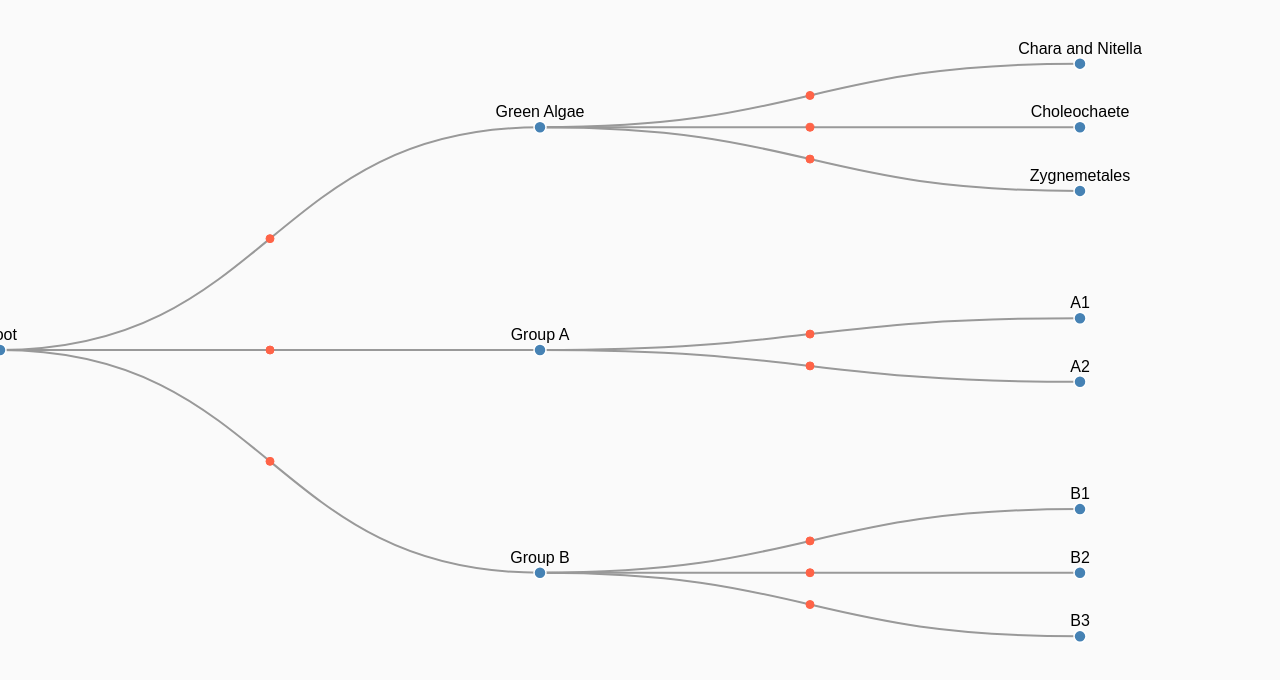
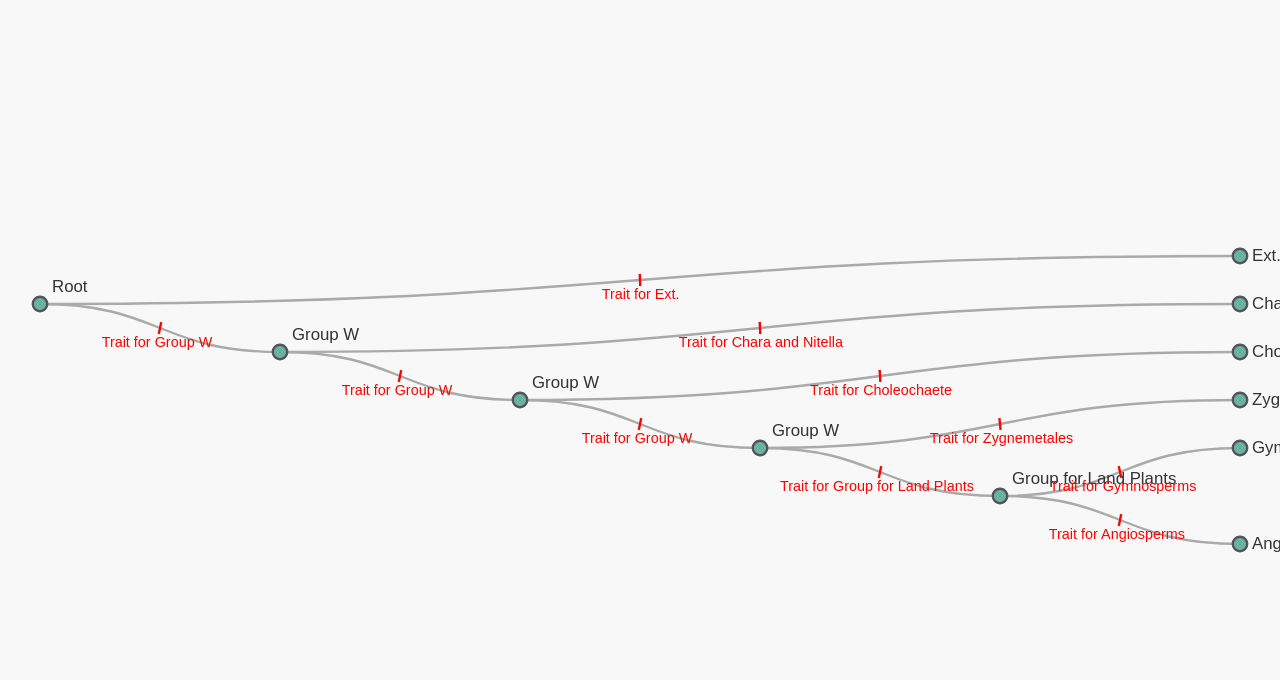
Before and after one commit to apy-h/Tree-Talks-the-Rise-of-the-Sporophyte, a plain HTML site: page test.html in a window 1280 px wide. Drawn offline with nearby package versions, Linux system fonts and the light colour scheme.

Commit message:
Align extant groups on right

```diff
--- a/test.html
+++ b/test.html
@@ -2,177 +2,108 @@
 <html lang="en">
 <head>
   <meta charset="UTF-8" />
-  <title>Tree Talks: the Rise of the Sporophyte</title>
+  <meta name="viewport" content="width=device-width, initial-scale=1.0">
+  <title>Interactive Phylogenetic Tree with Static Traits</title>
+  <script src="https://d3js.org/d3.v6.min.js"></script>
   <style>
-    /* Basic styling for the whole page */
     body {
+      font-family: Arial, sans-serif;
+      background-color: #f8f8f8;
       margin: 0;
-      padding: 0;
-      font-family: sans-serif;
-      overflow: hidden; /* Prevent page scrolling */
+      overflow: hidden;
     }
-
-    /* Container for the tree */
-    #tree-container {
-      width: 100vw;
-      height: 100vh;
-      background-color: #fafafa;
-    }
-
-    /* Tooltip styling */
-    .tooltip {
-      position: absolute;
-      background: #fff;
-      border: 1px solid #ccc;
-      padding: 8px;
-      border-radius: 4px;
-      pointer-events: none;
-      opacity: 0;
-      transition: opacity 0.2s ease-in-out;
-      box-shadow: 0 2px 4px rgba(0, 0, 0, 0.2);
-      font-size: 14px;
-    }
-
-    /* Styling for nodes, links, and tick marks */
-    .node-circle {
-      fill: steelblue;
-      stroke: #fff;
-      stroke-width: 1.5px;
+    /* Node styles */
+    .node circle {
+      fill: #69b3a2;
+      stroke: #555;
+      stroke-width: 2px;
       cursor: pointer;
     }
-
+    .node text {
+      font-size: 14px;
+      fill: #333;
+      cursor: pointer;
+    }
+    /* Branch link styles */
     .link {
       fill: none;
-      stroke: #999;
+      stroke: #aaa;
       stroke-width: 2px;
     }
-
-    .tick-mark {
-      fill: tomato;
-      stroke: tomato;
+    /* Trait tick mark and label styles */
+    .trait-tick {
+      stroke: red;
+      stroke-width: 2px;
       cursor: pointer;
+    }
+    .trait {
+      font-size: 12px;
+      fill: red;
+      cursor: pointer;
+    }
+    /* Custom pop-up box styles */
+    .popup {
+      position: absolute;
+      background: white;
+      border: 1px solid #ccc;
+      padding: 10px;
+      box-shadow: 2px 2px 10px rgba(0, 0, 0, 0.2);
+      display: none;
+      z-index: 1000;
+      width: 250px;
+    }
+    .popup .close-btn {
+      position: absolute;
+      top: 5px;
+      right: 10px;
+      cursor: pointer;
+      font-weight: bold;
+      color: red;
     }
   </style>
 </head>
 <body>
-  <div id="tree-container"></div>
-
-  <!-- D3.js library -->
-  <script src="https://d3js.org/d3.v7.min.js"></script>
+  <!-- Custom pop-up box -->
+  <div id="popup" class="popup">
+    <span class="close-btn" onclick="closePopup()">×</span>
+    <p id="popup-content"></p>
+  </div>
   <script>
-    // Sample hierarchical data for the tree
+    // Define tree data with some descriptions.
+    // Traits are attached to the branch leading to a node.
+    // If no trait is provided, we will assign a static one.
     const treeData = {
       name: "Root",
+      description: "The common ancestor of all these groups.",
       traits: [],
       children: [
-        {
-          name: "Green Algae",
-          traits: [{ label: "Trait 1", info: "TBD 1"}],
-          children: [
-            {
-              name: "Chara and Nitella",
-              traits: [{ label: "Trait 2", info: "TBD 2"}]
-            },
-            {
-              name: "Choleochaete",
-              traits: [{ label: "Trait 3", info: "TBD 3"}]
-            },
-            {
-              name: "Zygnemetales",
-              traits: [{ label: "Trait 4", info: "TBD 4"}]
-            }
-          ]
-        },
-        {
-          name: "Group A",
-          traits: [{ label: "Trait A", info: "General trait for Group A." }],
-          children: [
-            {
-              name: "A1",
-              traits: [{ label: "Trait A1", info: "Sub-trait for A1." }],
-              children: []
-            },
-            {
-              name: "A2",
-              traits: [{ label: "Trait A2", info: "Sub-trait for A2." }],
-              children: []
-            }
-          ]
-        },
-        {
-          name: "Group B",
-          traits: [{ label: "Trait B", info: "General trait for Group B." }],
-          children: [
-            {
-              name: "B1",
-              traits: [{ label: "Trait B1", info: "Sub-trait for B1." }],
-              children: []
-            },
-            {
-              name: "B2",
-              traits: [{ label: "Trait B2", info: "Sub-trait for B2." }],
-              children: []
-            },
-            {
-              name: "B3",
-              traits: [{ label: "Trait B3", info: "Sub-trait for B3." }],
-              children: []
-            }
-          ]
-        }
-      ]
-    };
-
-/*
-const treeData = {
-  name: "Root",
-  traits: [],
-  children: [
-    {
-      name: "Ext.",
-      traits: [{ label: "Extinct Group", info: "This represents an extinct lineage." }],
-      children: []
-    },
-    {
-      name: "Group W",
-      traits: [],
-      children: [
-        {
-          name: "Chara and Nitella",
-          traits: [{ label: "Charophytes", info: "Freshwater green algae, close relatives of land plants." }],
-          children: []
-        },
+        { name: "Ext.", description: "An extinct lineage.", traits: [], children: [] },
         {
           name: "Group W",
-          traits: [],
+          description: "A major evolutionary branch.",
+          traits: [{ name: "Multicellularity", position: 0.3 }],
           children: [
-            {
-              name: "Choleochaete",
-              traits: [{ label: "Disk-shaped Algae", info: "A green alga with a growth pattern similar to land plants." }],
-              children: []
-            },
+            { name: "Chara and Nitella", description: "Charophyte algae relatives.", traits: [], children: [] },
             {
               name: "Group W",
-              traits: [],
+              description: "Another branch within Group W.",
+              traits: [{ name: "Cellulose Walls", position: 0.4 }],
               children: [
+                { name: "Choleochaete", description: "Another charophyte algae.", traits: [], children: [] },
                 {
-                  name: "Zygnemetales",
-                  traits: [{ label: "Closest Algal Relatives", info: "Unicellular and filamentous green algae, sister to land plants." }],
-                  children: []
-                },
-                {
-                  name: "Group for Land Plants",
-                  traits: [{ label: "Embryophytes", info: "Includes all land plants." }],
+                  name: "Group W",
+                  description: "A key divergence.",
+                  traits: [{ name: "Plasmodesmata", position: 0.5 }],
                   children: [
+                    { name: "Zygnemetales", description: "A group of green algae.", traits: [], children: [] },
                     {
-                      name: "Gymnosperms",
-                      traits: [{ label: "Seed Plants", info: "Non-flowering seed-producing plants like conifers." }],
-                      children: []
-                    },
-                    {
-                      name: "Angiosperms",
-                      traits: [{ label: "Flowering Plants", info: "Plants that produce flowers and fruits." }],
-                      children: []
+                      name: "Group for Land Plants",
+                      description: "This branch leads to land plants.",
+                      traits: [{ name: "Cuticle", position: 0.5 }],
+                      children: [
+                        { name: "Gymnosperms", description: "Non-flowering seed plants.", traits: [], children: [] },
+                        { name: "Angiosperms", description: "Flowering plants.", traits: [], children: [] }
+                      ]
                     }
                   ]
                 }
@@ -181,126 +112,172 @@ const treeData = {
           ]
         }
       ]
-    }
-  ]
-};
-*/
+    };
 
-    // Get container dimensions
     const width = window.innerWidth;
     const height = window.innerHeight;
 
-    // Create a tooltip div that will be used to display information on hover
-    const tooltip = d3.select("body")
-      .append("div")
-      .attr("class", "tooltip");
+    // Create the SVG container.
+    const svg = d3.select("body").append("svg")
+      .attr("width", width)
+      .attr("height", height);
 
-    // Create an SVG element inside the container
-    const svg = d3.select("#tree-container")
-      .append("svg")
-      .attr("width", width)
-      .attr("height", height)
-      .style("cursor", "move");
-
-    // Create a group (<g>) that will hold the tree and be subject to pan/zoom transformations
-    const container = svg.append("g");
-
-    // Define zoom behavior: you can pan (drag) and zoom (wheel or pinch)
+    // Define zoom behavior with translateExtent to restrict panning.
     const zoomBehavior = d3.zoom()
-      .scaleExtent([0.8, 1.6])  // Customize the minimum and maximum zoom
+      .scaleExtent([0.5, 5])
+      .translateExtent([[-100, -100], [width + 100, height + 100]])
       .on("zoom", (event) => {
-        container.attr("transform", event.transform);
+        g.attr("transform", event.transform);
       });
 
     svg.call(zoomBehavior);
 
-    // Create a tree layout (adjust size as needed)
-    const treeLayout = d3.tree().size([height - 100, width - 200]);
+    // Create a group for the tree elements.
+    const g = svg.append("g");
 
-    // Convert the data into a hierarchy structure
+    // Create the hierarchy from the tree data.
     const root = d3.hierarchy(treeData);
 
-    // Generate tree layout (node positions)
+    // Use a tree layout with increased vertical spacing ([vertical, horizontal]).
+    const treeLayout = d3.tree().nodeSize([80, 200]);
     treeLayout(root);
 
-    // Create links (branches) connecting the nodes
-    container.selectAll(".link")
+    // Align leaves at the rightmost position.
+    const maxDepth = Math.max(...root.descendants().map(d => d.depth));
+    root.descendants().forEach(d => d.y = d.depth * 200);
+    root.leaves().forEach(d => d.y = maxDepth * 200);
+
+    // For each link, ensure a static trait is attached.
+    root.links().forEach(link => {
+      // Always override with a static trait for the branch.
+      link.target.data.traits = [{
+        name: "Trait for " + link.target.data.name,
+        position: 0.5
+      }];
+    });
+
+    // Draw links (branches) between nodes.
+    g.selectAll(".link")
       .data(root.links())
       .enter()
       .append("path")
       .attr("class", "link")
+      .attr("stroke", "#555")
+      .attr("fill", "none")
+      .attr("stroke-width", 2)
       .attr("d", d3.linkHorizontal()
         .x(d => d.y)
-        .y(d => d.x)
-      );
+        .y(d => d.x));
 
-    // Create nodes as groups so we can attach both a circle and text
-    const node = container.selectAll(".node")
+    // Draw nodes as groups.
+    const node = g.selectAll(".node")
       .data(root.descendants())
       .enter()
       .append("g")
       .attr("class", "node")
-      .attr("transform", d => `translate(${d.y},${d.x})`);
-
-    // Draw node circles
-    node.append("circle")
-      .attr("class", "node-circle")
-      .attr("r", 6)
+      .attr("transform", d => `translate(${d.y},${d.x})`)
       .on("click", (event, d) => {
-        // You can customize node click behavior here (e.g., expand/collapse or show info)
-        alert(`Node clicked: ${d.data.name}`);
+        event.stopPropagation();
+        showPopup(event, d.data.name, d.data.description);
       });
 
-    // Add text labels to nodes
+    // Append circles for nodes.
+    node.append("circle")
+      .attr("r", 6)
+      .attr("fill", "#69b3a2");
+
+    // Append labels for nodes.
+    // For internal nodes (groups), offset the label upward.
     node.append("text")
-      .attr("dy", -10)
-      .attr("text-anchor", "middle")
-      .text(d => d.data.name);
+      .attr("dy", d => d.children ? -10 : 4)
+      .attr("x", 10)
+      .text(d => d.data.name)
+      .style("font-size", "14px");
 
-    // Create trait tick marks along each link that has traits.
-    const linksWithTraits = root.links().filter(d => d.target.data.traits && d.target.data.traits.length > 0);
+    // Draw static traits (tick marks and labels) on every branch.
+    g.selectAll(".trait-group")
+      .data(root.links())
+      .enter()
+      .each(function(link) {
+        const traits = link.target.data.traits;
+        traits.forEach(trait => {
+          // Get branch start and end coordinates.
+          const x0 = link.source.y, y0 = link.source.x;
+          const x1 = link.target.y, y1 = link.target.x;
+          // Interpolate along the branch.
+          const t = trait.position;
+          const interpX = x0 + (x1 - x0) * t;
+          const interpY = y0 + (y1 - y0) * t;
+          // Compute the perpendicular vector to the branch.
+          const dx = x1 - x0, dy = y1 - y0;
+          const len = Math.sqrt(dx * dx + dy * dy);
+          if (len === 0) return;
+          const perpX = -dy / len, perpY = dx / len;
+          // Define tick mark length.
+          const tickHalf = 5;
+          const tickX1 = interpX - tickHalf * perpX;
+          const tickY1 = interpY - tickHalf * perpY;
+          const tickX2 = interpX + tickHalf * perpX;
+          const tickY2 = interpY + tickHalf * perpY;
+          // Append the tick mark line on the branch.
+          g.append("line")
+            .attr("class", "trait-tick")
+            .attr("x1", tickX1)
+            .attr("y1", tickY1)
+            .attr("x2", tickX2)
+            .attr("y2", tickY2)
+            .on("click", (event) => {
+              event.stopPropagation();
+              showPopup(event, trait.name, "This is a key evolutionary trait: " + trait.name);
+            });
+          // Offset for text label so it doesn't overlap the branch.
+          const offset = 8;
+          const textX = interpX + (tickHalf + offset) * perpX;
+          const textY = interpY + (tickHalf + offset) * perpY;
+          // Append the trait label.
+          g.append("text")
+            .attr("class", "trait")
+            .attr("x", textX)
+            .attr("y", textY)
+            .attr("text-anchor", "middle")
+            .attr("dominant-baseline", "middle")
+            .text(trait.name)
+            .on("click", (event) => {
+              event.stopPropagation();
+              showPopup(event, trait.name, "This is a key evolutionary trait: " + trait.name);
+            });
+        });
+      });
 
-    linksWithTraits.forEach(linkData => {
-      const traits = linkData.target.data.traits;
-      const sourceX = linkData.source.x;
-      const sourceY = linkData.source.y;
-      const targetX = linkData.target.x;
-      const targetY = linkData.target.y;
+    // Compute the bounding box of the tree from the nodes.
+    const xExtent = d3.extent(root.descendants(), d => d.x);
+    const yExtent = d3.extent(root.descendants(), d => d.y);
+    const treeWidth = yExtent[1] - yExtent[0];
+    const treeHeight = xExtent[1] - xExtent[0];
+    const margin = 40;
+    const scaleFactor = Math.min((width - margin * 2) / treeWidth, (height - margin * 2) / treeHeight);
 
-      // Calculate the vector between source and target
-      const dx = targetX - sourceX;
-      const dy = targetY - sourceY;
+    // Compute translation to center the tree.
+    const translateX = (width - treeWidth * scaleFactor) / 2 - yExtent[0] * scaleFactor;
+    const translateY = (height - treeHeight * scaleFactor) / 2 - xExtent[0] * scaleFactor;
 
-      // Distribute tick marks evenly along the branch
-      traits.forEach((trait, i) => {
-        const fraction = (i + 1) / (traits.length + 1);
-        const tx = sourceY + dy ? (dy * fraction) : (dx * fraction); // this fallback is rarely needed
-        const ty = sourceX + dx ? (dx * fraction) : (dy * fraction);
-        // For clarity, we calculate positions using linear interpolation.
-        const interpX = sourceY + (targetY - sourceY) * fraction;
-        const interpY = sourceX + (targetX - sourceX) * fraction;
+    // Set the initial zoom transform so the entire tree fits the viewport.
+    svg.call(zoomBehavior).call(zoomBehavior.transform, d3.zoomIdentity.translate(translateX, translateY).scale(scaleFactor));
 
-        container.append("circle")
-          .attr("class", "tick-mark")
-          .attr("r", 4)
-          .attr("cx", interpX)
-          .attr("cy", interpY)
-          .on("mouseover", (event) => {
-            tooltip.style("opacity", 1)
-              .html(`<strong>${trait.label}</strong><br/>${trait.info || ""}`);
-          })
-          .on("mousemove", (event) => {
-            tooltip.style("left", (event.pageX + 10) + "px")
-              .style("top", (event.pageY + 10) + "px");
-          })
-          .on("mouseout", () => {
-            tooltip.style("opacity", 0);
-          })
-          .on("click", () => {
-            alert(`${trait.label}\n\n${trait.info}`);
-          });
-      });
-    });
+    // Function to show the custom pop-up box.
+    function showPopup(event, title, description) {
+      const popup = document.getElementById("popup");
+      const content = document.getElementById("popup-content");
+      content.innerHTML = `<strong>${title}</strong><br>${description}`;
+      popup.style.display = "block";
+      popup.style.left = (event.pageX + 10) + "px";
+      popup.style.top = (event.pageY + 10) + "px";
+    }
+
+    // Function to close the pop-up box.
+    function closePopup() {
+      document.getElementById("popup").style.display = "none";
+    }
   </script>
 </body>
 </html>
```
